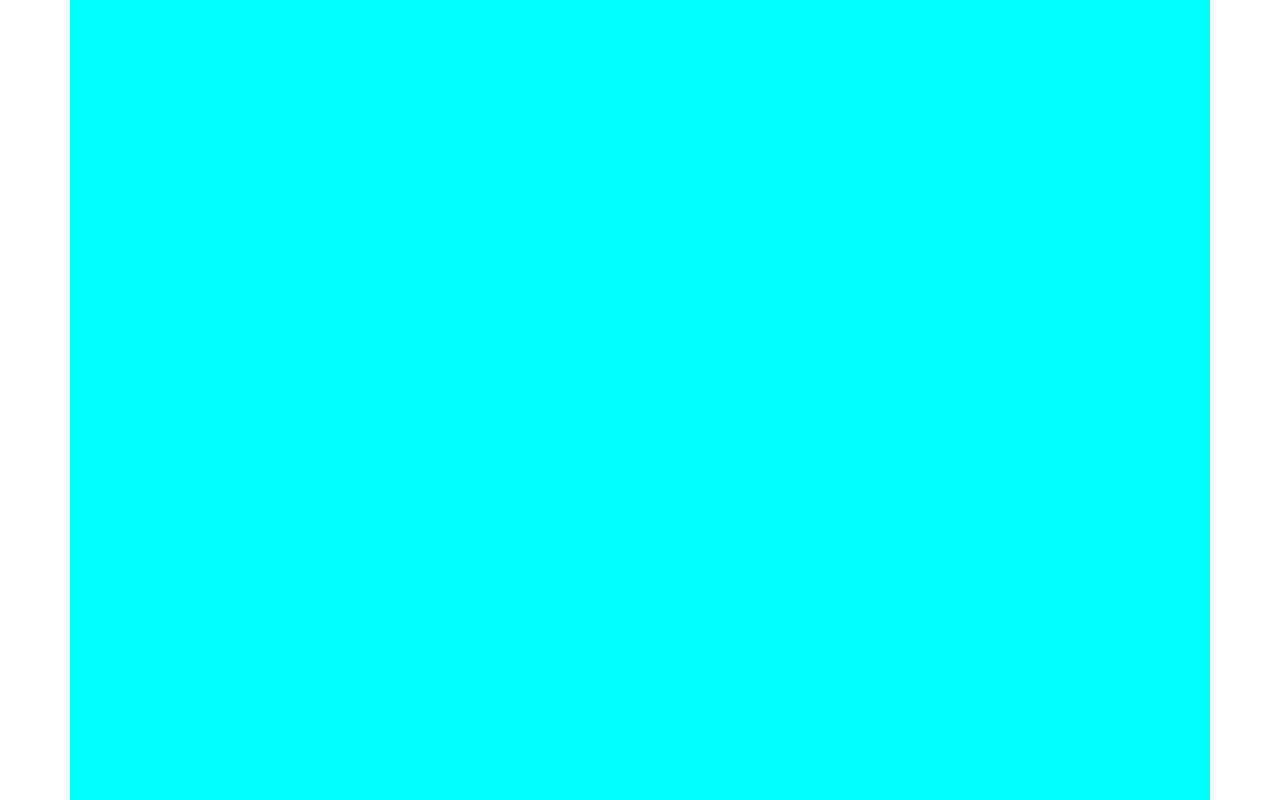
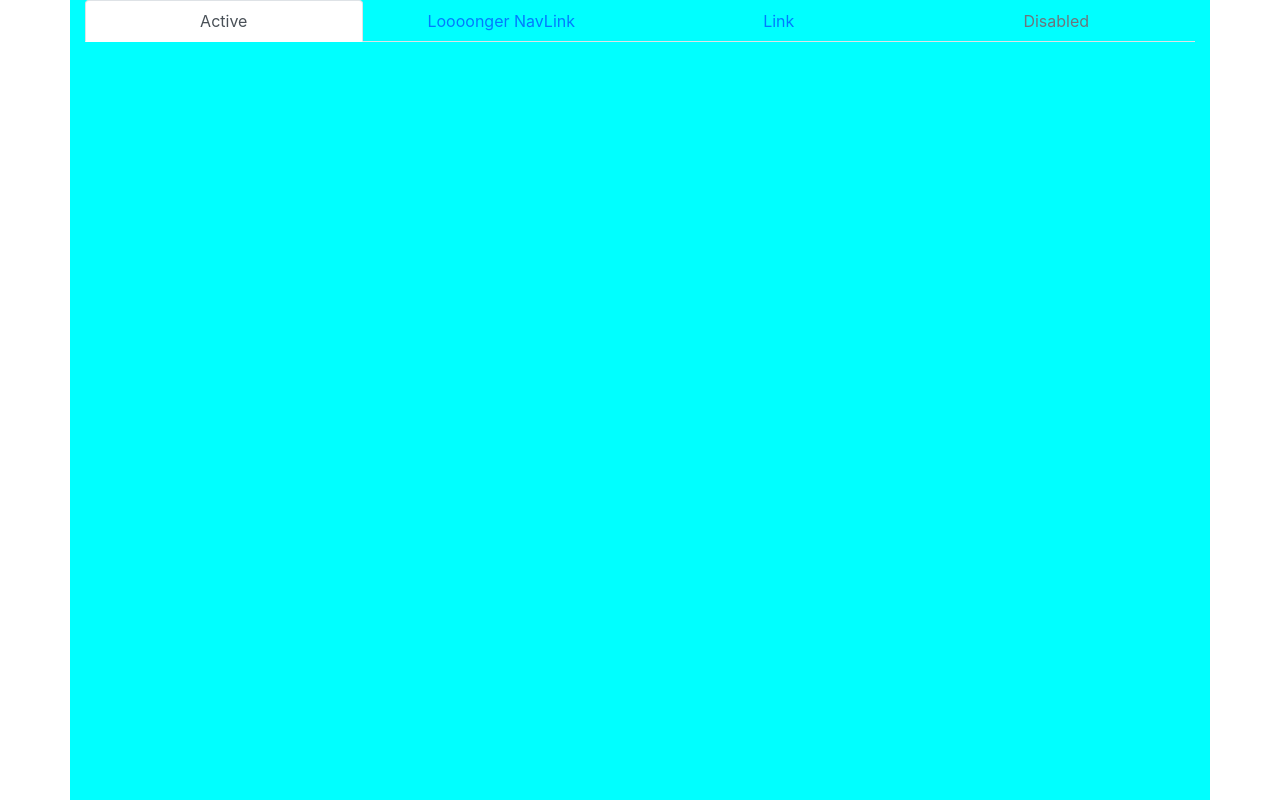
Before and after one commit to dr3dful1/rasheda-site2, a React (Create React App) app: page /landing in a window 1280 px wide. Built offline with nearby package versions, Linux system fonts and the light colour scheme.

Commit message:
navbar added

```diff
--- a/package.json
+++ b/package.json
@@ -11,7 +11,7 @@
     "mdbreact": "^4.25.3",
     "navbar-react": "^1.0.4",
     "react": "^16.13.0",
-    "react-bootstrap": "^1.0.0-beta.16",
+    "react-bootstrap": "^1.0.0-beta.17",
     "react-dom": "^16.13.0",
     "react-router-dom": "^5.1.2",
     "react-scripts": "3.4.0",
--- a/src/components/Navbar.js
+++ b/src/components/Navbar.js
@@ -1,11 +1,27 @@
-import React from 'react';
-import {Link} from 'react-router-dom';
-import Navbar from 'navbar-react'
+import React from 'react'
+import {Nav, NavItem,Navbar,Badge} from 'react-bootstrap'
 
-// const Navbar = () => {
-//     return (
-//         <Navbar/>
-//     )
-// }
+function MainNavbar() {
+    return (
+        <div>
+             <Nav justify variant="tabs" defaultActiveKey="/home">
+                <Nav.Item>
+                    <Nav.Link href="/home">Active</Nav.Link>
+                </Nav.Item>
+                <Nav.Item>
+                    <Nav.Link eventKey="link-1">Loooonger NavLink</Nav.Link>
+                </Nav.Item>
+                <Nav.Item>
+                    <Nav.Link eventKey="link-2">Link</Nav.Link>
+                </Nav.Item>
+                <Nav.Item>
+                    <Nav.Link eventKey="disabled" disabled>
+                    Disabled
+                    </Nav.Link>
+                </Nav.Item>
+            </Nav>
+        </div>
+    )
+}
 
-// export default Navbar
+export default MainNavbar
--- a/src/pages/LandingPage.js
+++ b/src/pages/LandingPage.js
@@ -1,15 +1,17 @@
 import React from 'react'
 
-// import Navbar from '../components/Navbar'
+
 import {Link} from 'react-router-dom'
 import LandingImage from '../components/LandingImage'
 import SecondLandingArea from '../components/SecondLandingArea'
-
+import {Nav, NavItem,Navbar,Badge} from 'react-bootstrap'
+import MainNavbar from  '../components/Navbar'
 
 function LandingPage () {
     return (
 
             <div  className="container landingContainer ">
+                <MainNavbar />
 
 
 
```
Also changed, not shown: src/App.css (line endings or trailing spaces), 1 other file (tests, documents, lock files or other folders).
